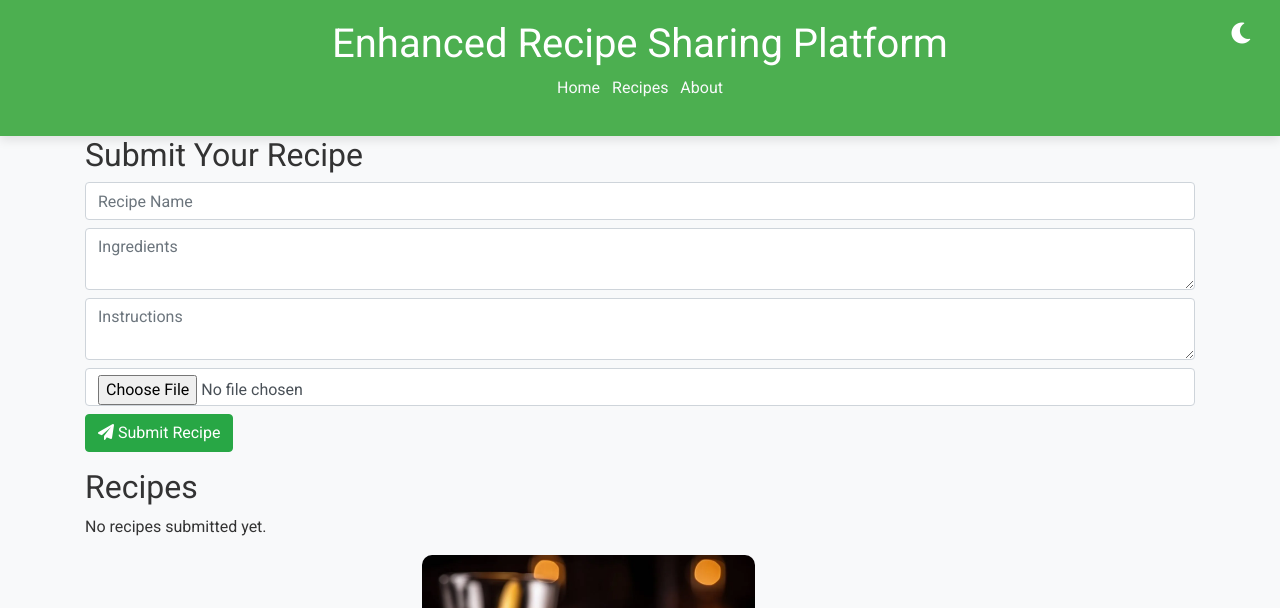
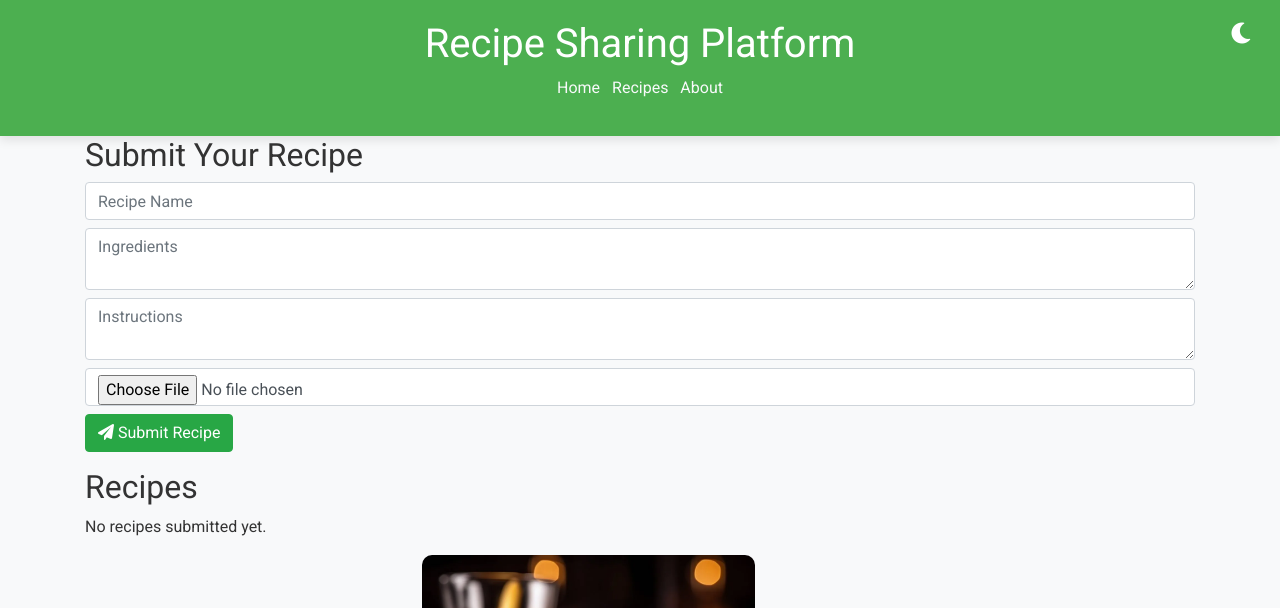
Before and after one commit to AyushGamer55/recipe-sharing-platform, a plain HTML site: page index.html in a window 1280 px wide. Shown: the top 608 px of the page. Drawn offline with nearby package versions, Linux system fonts and the light colour scheme.

Commit message:
Update index.html

```diff
--- a/index.html
+++ b/index.html
@@ -80,7 +80,7 @@
 </head>
 <body>
     <header>
-        <h1>Enhanced Recipe Sharing Platform</h1>
+        <h1>Recipe Sharing Platform</h1>
         <button class="btn-dark-mode" onclick="toggleDarkMode()" title="Toggle Dark Mode">
             <i class="fas fa-moon"></i>
         </button>
```
